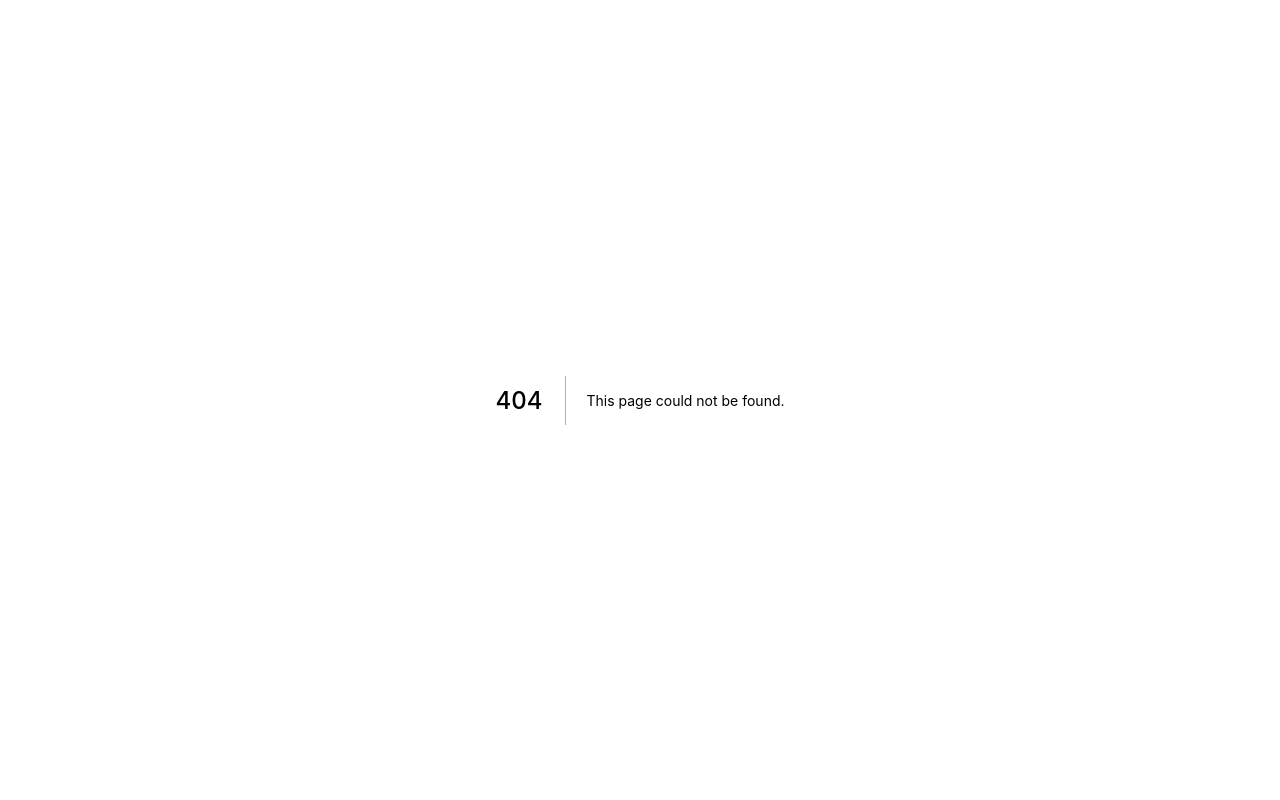
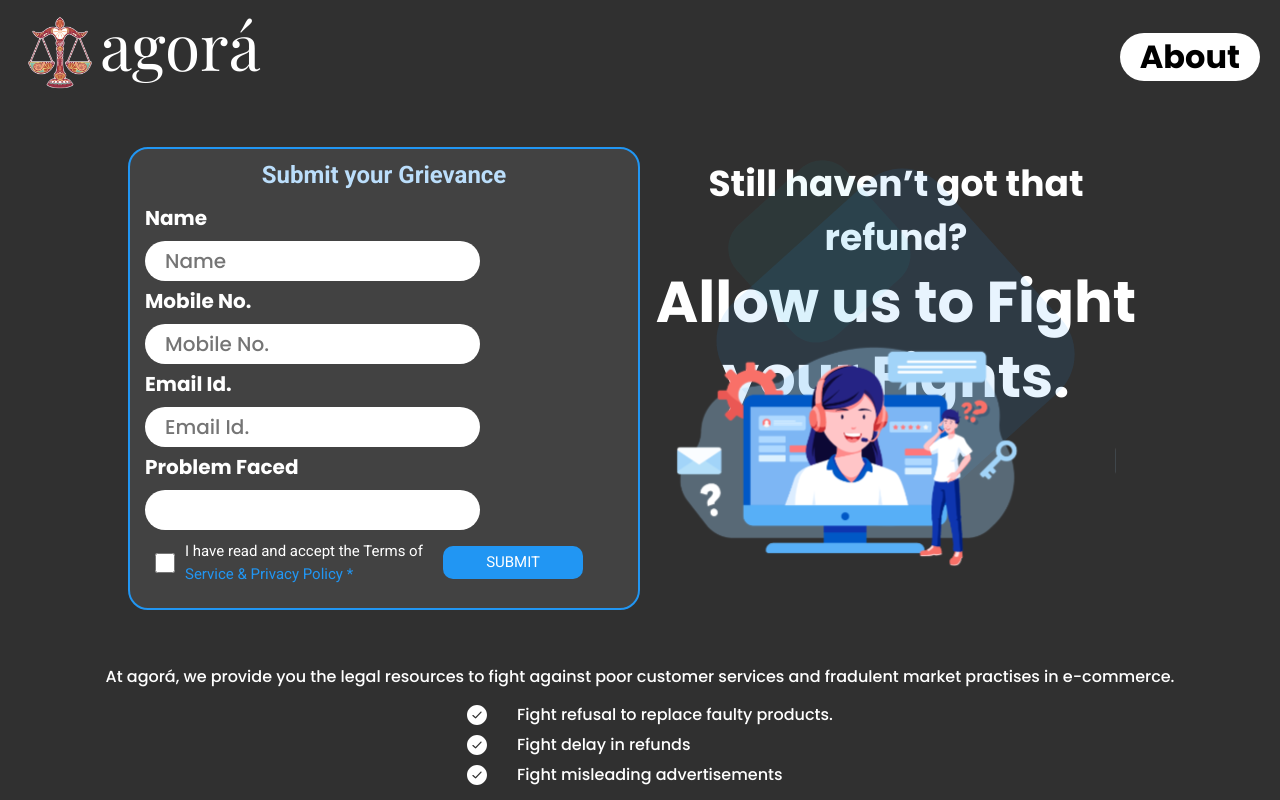
Before and after one commit to Eren00Yeager/initial-survey, a Next.js app: page /consumer in a window 1280 px wide. Before the commit this address had no page. Built offline with nearby package versions, Linux system fonts and the light colour scheme.

Commit message:
consumer page change

```diff
--- a/pages/consumer-complaints.jsx
+++ b/pages/consumer-complaints.jsx
@@ -59,7 +59,7 @@ export default function consumer() {
                 <Image src={i} alt="Pic" width={80} height={85} />
               </div>
               <div>
-                a<span className={consumerStyles.white}>gor</span>á
+                agorá
               </div>
             </div>
 
--- /dev/null
+++ b/pages/consumer.jsx
@@ -0,0 +1,166 @@
+import Head from "next/head";
+import Image from "next/image";
+import consumerStyles from "../styles/consumer.module.css";
+import svg from "../pic/mark.svg";
+import im from "../pic/i2.svg";
+import i from "../pic/i1.png";
+import Consumer from "../components/Consumer";
+
+import { useState } from "react";
+
+
+export default function consumer() {
+
+
+    const [eop, setEop] = useState('');
+
+    const submitHandler = async (e) => {
+        e.preventDefault();
+
+        console.log(eop)
+        try {
+            const response = await fetch("/api/consumersheet", {
+                method: "POST",
+                body: JSON.stringify({ eop }),
+                headers: {
+                    'Content-Type': 'application/json',
+                },
+            })
+            console.log(await response.json())
+            window.location.href = '/thank-you'
+
+        } catch (e) {
+            console.log(e)
+            alert("There was an error in submitting\nPlease try again")
+            setEop('');
+        }
+
+    }
+
+
+    return (
+        <div className={consumerStyles.s}>
+            <Head>
+                <title>Consumer Complaints</title>
+                <meta name="description" content="" />
+                <link rel="icon" href="/favicon.ico" />
+                <link
+                    href="https://cdn.jsdelivr.net/npm/bootstrap@5.2.0-beta1/dist/css/bootstrap.min.css"
+                    rel="stylesheet"
+                    integrity="sha384-0evHe/X+R7YkIZDRvuzKMRqM+OrBnVFBL6DOitfPri4tjfHxaWutUpFmBp4vmVor"
+                    crossorigin="anonymous"
+                ></link>
+            </Head>
+
+            <div className={consumerStyles.container}>
+
+                <div className={consumerStyles.head}>
+                    <div className={consumerStyles.hd}>
+                        <div>
+                            <Image src={i} alt="Pic" width={80} height={85} />
+                        </div>
+                        <div>
+                            agorá
+                        </div>
+                    </div>
+
+                    <div>
+                        <button className={consumerStyles.btn}>About</button>
+                    </div>
+                </div>
+                <div className={consumerStyles.main}>
+                    <form className={consumerStyles.frm}>
+                        <div className={consumerStyles.grev}>
+                            Submit your Grievance
+                        </div>
+                        <div className={consumerStyles.details}>
+                            <div className={consumerStyles.det}>
+                                <div className={consumerStyles.nam}>Name</div>
+                                <input type="text" placeholder="Name" className={consumerStyles.plc}></input>
+                            </div>
+                            <div className={consumerStyles.det}>
+                                <div className={consumerStyles.nam}>Mobile No.</div>
+                                <input type="text" placeholder="Mobile No." className={consumerStyles.plc}></input>
+                            </div>
+                            <div className={consumerStyles.det}>
+                                <div className={consumerStyles.nam}>Email Id.</div>
+                                <input type="text" placeholder="Email Id." className={consumerStyles.plc}></input>
+                            </div>
+                            <div className={consumerStyles.det}>
+                                <div className={consumerStyles.nam}>Problem Faced</div>
+                                <input type="text" placeholder="" className={consumerStyles.plc}></input>
+                            </div>
+                        </div>
+                        <div className={consumerStyles.terms}>
+                            <div className={consumerStyles.int}><input type="checkbox" className={consumerStyles.check} id="vehicle1" name="vehicle1" value="Bike"></input>
+                                <div>I have read and accept the Terms of<br></br><span style={{ color: "#2196F3" }}> Service & Privacy Policy *</span></div></div>
+                            <input className={consumerStyles.sub} type="submit" value="SUBMIT"></input>
+                        </div>
+
+
+                    </form>
+                    <div className={consumerStyles.tct}>
+                        <div className={consumerStyles.t1}>
+                            <span className={consumerStyles.title}>
+                                <span className={consumerStyles.title2}>
+                                    Still haven’t got that refund?
+                                </span>
+
+                                <span className={consumerStyles.title1}>
+                                    Allow us to Fight your Fights.
+                                </span>
+                            </span>
+                        </div>
+                        <div className={consumerStyles.py}>
+                         <Image src={im}/>
+                        </div>
+                    </div>
+
+                </div>
+
+                <div className={consumerStyles.fo}>
+                    <div className={consumerStyles.mid}>
+                        <span>
+                            At agorá, we provide you the legal resources to fight against
+                            poor customer services and fradulent market practises in
+                            e-commerce.
+                        </span>
+
+                    </div>
+                    <div className={consumerStyles.points}>
+                        <div>
+                            <div className={consumerStyles.p}>
+                                <div className={consumerStyles.i}>
+                                    <Image src={svg} />
+                                </div>
+                                <div className={consumerStyles.t}>
+                                    Fight refusal to replace faulty products.
+                                </div>
+                            </div>
+                            <div className={consumerStyles.p}>
+                                <div className={consumerStyles.i}>
+                                    <Image src={svg} />
+                                </div>
+                                <div className={consumerStyles.t}><div>Fight delay in refunds</div></div>
+                            </div>
+                            <div className={consumerStyles.p}>
+                                <div className={consumerStyles.i}>
+                                    <Image src={svg} />
+                                </div>
+                                <div className={consumerStyles.t}>
+                                    Fight misleading advertisements
+                                </div>
+                            </div>
+                        </div>
+                    </div>
+
+                </div>
+
+
+
+
+            </div>
+        </div>
+
+    );
+}
--- a/styles/consumer.module.css
+++ b/styles/consumer.module.css
@@ -2,7 +2,8 @@
 @import url('https://fonts.googleapis.com/css2?family=Poppins:wght@500&display=swap');
 @import url('https://fonts.googleapis.com/css2?family=Poppins:wght@400&display=swap');
 @import url('https://fonts.googleapis.com/css2?family=Playfair+Display:wght@400&display=swap');
-
+@import url('https://fonts.googleapis.com/css2?family=Roboto:wght@700&display=swap');
+@import url('https://fonts.googleapis.com/css2?family=Roboto:wght@400&display=swap');
 
 .container{font-size:32px;}
 @media only screen and (max-width: 500px) {
@@ -135,7 +136,6 @@
         flex-direction:row;
         align-items:center;
     }
-
     .points{
     display:flex;
     flex-direction:row;
@@ -209,13 +209,12 @@
 
  @media only screen and (min-width: 500px) {
 .container{
-background-color: #712020;
-background-image: linear-gradient(to top,#712020, #FF9C60);
+background-color: #303030;
+/* background-image: linear-gradient(to top,#712020, #FF9C60); */
 min-height: 100vh;
 display: flex;
 flex-direction: column;
 justify-content: space-between;
-
 }
 .title{
     font-family: 'Poppins';
@@ -224,7 +223,7 @@ justify-content: space-between;
     /* text-align: center; */
     display: flex;
     flex-direction: column;
-
+    align-items: flex-start;
     }
 .hd{
 font-family: 'Playfair Display';
@@ -233,7 +232,7 @@ font-weight: 400;
 font-size: 2em;
 line-height: 1.1em;
 /* background-color: blue; */
-color: #712020;
+color: #FFFFFF;
 text-align: center;
 display: flex;
 flex-direction: row;
@@ -242,14 +241,14 @@ flex-direction: row;
 color: white;
 }
 .btn{
-background-color: #712020;
+background-color: #FFFFFF;
 border: none;
 border-radius: 50px;
 padding: 0px 20px;
 font-family: 'Poppins';
 font-style: normal;
 font-weight: 700;
-color: #FFFFFF;
+color: 000000;
 font-size: 1em;
 }
 .head{
@@ -260,29 +259,126 @@ align-items: center;
 padding:10px 20px 0px 20px;
 justify-content: space-between;
 }
+.main{
+    /* background-color: #FF9C60; */
+    display: flex;
+    flex-direction: row;
+    justify-content: center;
+}
+.frm{
+    width: 40%;
+    border: 2px solid #2196F3;
+    border-radius: 20px;
+    background-color: #424242;
+    display: flex;
+    flex-direction: column;
+    padding: 8px 15px 8px 15px;
+    row-gap: 10px;
+}
+.t1{
+    /* background-color: pink; */
+    position: absolute;
+    display: flex;
+    flex-direction: column;
+}
+.py{
+    /* background-color: yellow; */
+    /* position: absolute; */
+    /* top: 50px; */
+}
+.grev{
+   color: #BBDEFB;
+   text-align: center;
+   font-family: 'Roboto';
+    font-style: normal;
+    font-weight: 700;
+    font-size: 24px;
+}
+.nam{
+font-family: 'Poppins';
+font-style: normal;
+font-weight: 700;
+font-size: 20px;
+color: #FFFFFF;
+/* line-height: 36px; */
+}
+.plc{
+font-family: 'Poppins';
+font-style: normal;
+font-weight: 500;
+font-size: 20px;
+line-height: 30px;
+border-radius: 20px;
+color: #A6A6A6;
+padding: 5px 20px;
+border:none;
+width:70%;
+}
+.check{
+    width:20px;
+    height: 20px;
+}
+.int{
+    display: flex;
+    flex-direction: row;
+    column-gap: 10px;
+    align-items: center;
+}
+.terms{
+font-family: 'Roboto';
+font-style: normal;
+font-weight: 400;
+font-size: 15px;
+/* line-height: 21px; */
+display: flex;
+flex-direction: row;
+align-items: center;
+color:#FFFFFF;
+column-gap: 20px;
+padding-left: 10px;
+/* padding: 10px; */
+}
+.sub{
+background-color: #2196F3;
+border: none;
+width:30%;
+color: #FFFFFF;
+border-radius: 10px;
+padding: 5px;
+}
+.details{
+    display: flex;
+    flex-direction: column;
+    row-gap: 5px;
+}
+.tct{
+    width:40%;
+    /* background-color: pink; */
+    /* padding-left: 20px; */
+    position: relative;
+    text-align: center;
 
+}
 .title{
 font-family: 'Poppins';
 font-style: normal;
 font-weight: 700;
 /* line-height: 1em; */
-text-align: center;
+color: #FFFFFF;
 }
 .title1{
-color:white;
+text-align: center;
 font-weight: 700;
 font-size: 1.8em;
 line-height: 1.3em;
 }
 .title2{
-color:#712020;
-font-size: 1.3em;
+    font-size: 36px;
+    line-height: 54px;
+    margin: auto;
 }
-.center{
-text-align: center;
-}
-.brown{
-color: #712020;
+.fo{
+    padding: 10px 0px;
 }
 .mid{
 font-family: 'Poppins';
@@ -348,17 +444,6 @@ text-align:center;
     justify-content:space-evenly;
 }
 
-.ph{
-border-radius: 20px;
-border: none;
-font-family: 'Poppins';
-font-style: normal;
-font-weight: 500;
-font-size: 16px;
-line-height: 30px;
-padding: 3px 0 3px 12px;
-width: 390px;
-}
 .i1{
 justify-content: center;
 display:flex;
@@ -369,28 +454,7 @@ padding:8px 0px;
 .i2{
 text-align:center;
 }
-.go{
-padding:0px 25px;
-border-radius: 20px;
-border: none;
-background-color: #FF9C60;
-color: #712020;
-font-family: 'Poppins';
-font-style: normal;
-font-weight: 700;
-font-size: 0.7em;
-}
-.foot{
-font-family: 'Poppins';
-font-style: normal;
-font-weight: 300;
-font-size: 0.4em;
-line-height: 15px;
-color: #FFFFFF;
-text-align:center;
-/* background-color: #FF9C60; */
-padding: 10px 0px 10px 0px;
-}
+
 .greet{
 font-family: 'Poppins';
 font-style: normal;
@@ -399,9 +463,5 @@ font-size: 1em;
 /* line-height: 75px; */
 color: #FFFFFF;
 }
-.fm{
-    display: flex;
-    align-items: center;
-    flex-direction: column;
+
 }
-}
```
Also changed, not shown: pic/i2.svg (added), pic/i4.jpg (added).
